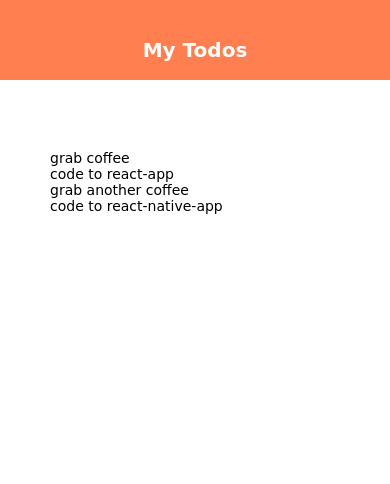
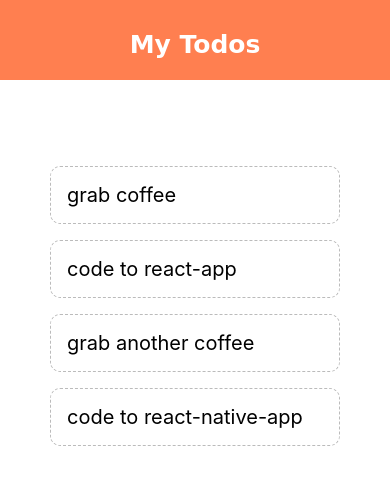
Before and after one commit to firojkabir/todo-ra-native, a React Native app: screen / in a window 390 px wide. Shown: the top 484 px of the page. Built offline with nearby package versions, Linux system fonts and the light colour scheme.

Commit message:
Design list item and add functionality to delete the list

```diff
--- a/App.js
+++ b/App.js
@@ -1,14 +1,21 @@
-import { useState } from 'react';
-import { FlatList, StyleSheet, Text, View } from 'react-native';
-import Header from './components/Header';
+import { useState } from "react";
+import { FlatList, StyleSheet, View } from "react-native";
+import Header from "./components/Header";
+import TodoItem from "./components/todoItem";
 
 export default function App() {
 	const [todos, setTodos] = useState([
-    {text: 'grab coffee', key: '1'},
-    {text: 'code to react-app', key: '2'},
-    {text: 'grab another coffee', key: '3'},
-    {text: 'code to react-native-app', key: '4'},
-  ])
+		{ text: "grab coffee", key: "1" },
+		{ text: "code to react-app", key: "2" },
+		{ text: "grab another coffee", key: "3" },
+		{ text: "code to react-native-app", key: "4" },
+	]);
+
+	const pressHandler = (key) => {
+		setTodos((prevTodos) => {
+			return prevTodos.filter(todo => todo.key != key);
+		})
+	}
 
 	return (
 		<View style={styles.container}>
@@ -19,8 +26,8 @@
 				<View style={styles.list}>
 					<FlatList
 						data={todos}
-            renderItem={({item}) => (
-              <Text style={styles.text}>{item.text}</Text>
+						renderItem={({ item }) => (
+							<TodoItem item={item} pressHandler={pressHandler}/>
 						)}
 					/>
 				</View>
@@ -32,7 +39,7 @@
 const styles = StyleSheet.create({
 	container: {
 		flex: 1,
-    backgroundColor: '#fff',
+		backgroundColor: "#fff",
 	},
 
 	content: {
@@ -44,6 +51,6 @@
 	},
 
 	text: {
-    fontFamily: 'Comic Sans MS',
-  }
+		fontFamily: "Comic Sans MS",
+	},
 });
--- a/components/Header.js
+++ b/components/Header.js
@@ -1,29 +1,28 @@
-import { StyleSheet, Text, View } from 'react-native';
-
-import React from 'react';
+import React from "react";
+import { StyleSheet, Text, View } from "react-native";
 
 function Header() {
 	return (
 		<View style={styles.header}>
 			<Text style={styles.title}>My Todos</Text>
 		</View>
-  )
+	);
 }
 
 const styles = StyleSheet.create({
 	header: {
 		height: 80,
-        paddingTop: 38,
-        backgroundColor: 'coral'
+		paddingTop: 30,
+		backgroundColor: "coral",
 	},
 
 	title: {
-        textAlign: 'center',
-        color: '#fff',
-        fontSize: 20,
-        fontWeight: 'bold',
-        fontFamily: 'Comic Sans MS',
-    }
-})
+		textAlign: "center",
+		color: "#fff",
+		fontSize: 25,
+		fontWeight: "bold",
+		fontFamily: "Comic Sans MS",
+	},
+});
 
-export default Header
+export default Header;
--- /dev/null
+++ b/components/TodoItem.js
@@ -0,0 +1,24 @@
+import React from "react";
+import { StyleSheet, Text, TouchableOpacity } from "react-native";
+
+function TodoItem({item, pressHandler}) {
+  return (
+	<TouchableOpacity onPress={() => pressHandler(item.key)}>
+		<Text style={styles.item}>{item.text}</Text>
+	</TouchableOpacity>
+  )
+}
+
+const styles = StyleSheet.create({
+	item: {
+		padding: 16,
+		marginTop:16,
+		borderColor: '#bbb',
+		borderWidth: 1,
+		borderStyle: 'dashed',
+		borderRadius: 10,
+		fontSize: 20,
+	}
+})
+
+export default TodoItem
```
Lines whose indentation alone changed are shown as unchanged.
